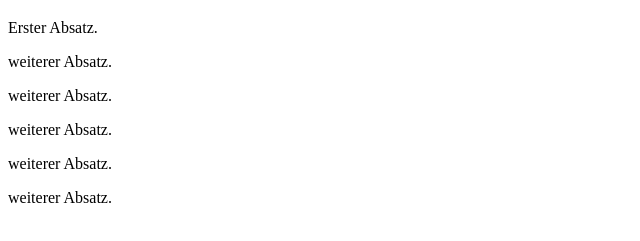
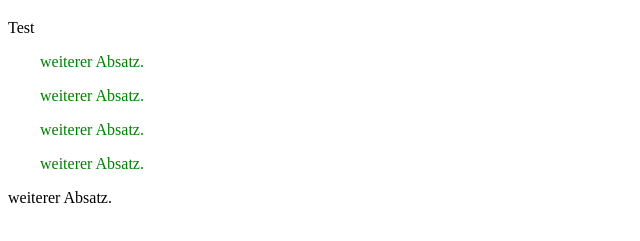
Before and after one commit to chebanova/chebanova.github.io, a plain HTML site: page javascript/index.html in a window 1280 px wide. Shown: the part 61-302 px from the top of the page, without its empty margins (0-640 px from the left). Drawn offline with Linux system fonts and the light colour scheme.

Commit message:
select paragraphs and html edit

```diff
--- a/javascript/hello.css
+++ b/javascript/hello.css
@@ -0,0 +1,4 @@
+.indent {
+    margin-left: 2em;
+    color: green;
+}
--- a/javascript/hello.js
+++ b/javascript/hello.js
@@ -115,3 +115,8 @@ console.log(users);
 users.forEach(user =>{
     console.log(`${user.firstname} ist oder wird heuer ${calcAge(user.birthYear)} Jahre alt.`)
 });
+
+let firstParagraph = document.querySelector("#pFirst");
+console.log(firstParagraph);
+// firstParagraph.remove();
+firstParagraph.innerHTML = "Test";
--- a/javascript/index.html
+++ b/javascript/index.html
@@ -4,7 +4,7 @@
     <meta charset="UTF-8">
     <meta name="viewport" content="width=device-width, initial-scale=1.0">
     <title>Javascript 101</title>
-    <script src="hello.js"></script>
+    <script defer src="hello.js"></script>
     <link rel="stylesheet" href="hello.css">
 </head>
 <body>
```
